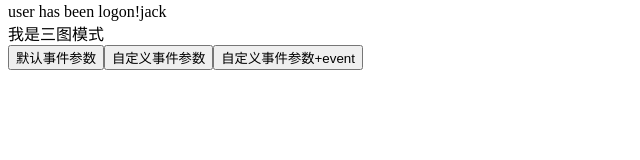
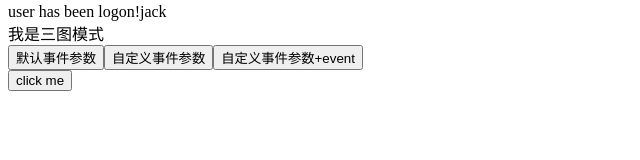
Before and after one commit to zss0527/react-basic, a React (Create React App) app: page / in a window 1280 px wide. Shown: the part 127-287 px from the top of the page, without its empty margins (0-640 px from the left). Built offline with nearby package versions, Linux system fonts and the light colour scheme.

Commit message:
component grammar

```diff
--- a/src/App.js
+++ b/src/App.js
@@ -1,3 +1,4 @@
+import MyButton from "./ComponentGrammar";
 import RxjsGrammar from "./RxjsGrammar";
 
 
@@ -6,6 +7,8 @@ function App() {
   return (
     <div>
         <RxjsGrammar />
+
+        <div><MyButton/></div>
     </div>
 
   );
--- a/src/ComponentGrammar.js
+++ b/src/ComponentGrammar.js
@@ -1,4 +1,26 @@
 /**
  * React组件
- * 在React中，一个组件就是首字母大写的函数，内部存放了组件的逻辑和视图UI，渲染组件只需要把组件当成标签书写即可
+ * 在React中，一个组件就是首字母大写的函数，内部存放了组件的逻辑和视图UI，渲染组件只需要把组件当成标签书写即可;
+ * 这个组件即可以是普通函数，也可以是箭头函数
  */
+
+/**
+ * 箭头函数
+ * @returns MyButton
+ */
+const MyButton = () => {
+    return <button>click me</button>
+}
+
+/**
+ * 普通函数
+ * @returns MyButton
+ */
+/*
+function MyButton() {
+    return <button>click me</button>
+}
+*/
+
+
+export default MyButton;
```
